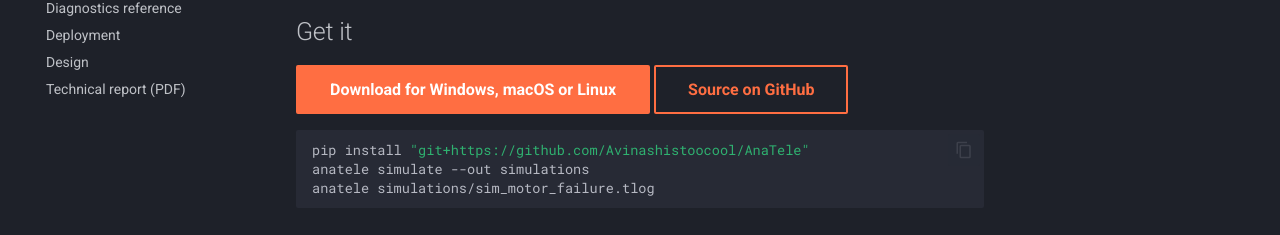
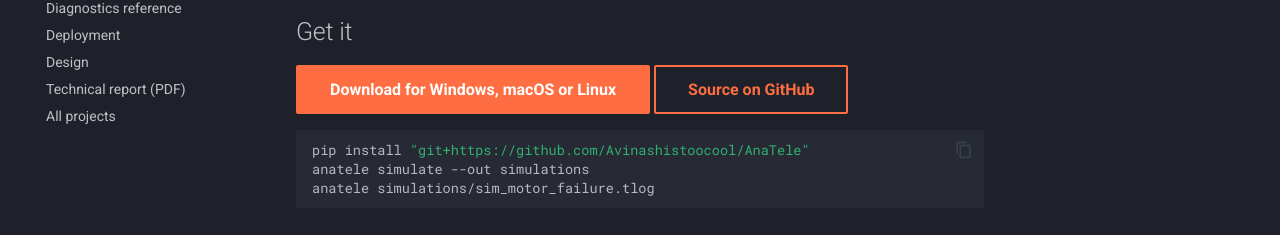
Before and after one commit to Avinashistoocool/AnaTele, an MkDocs documentation site: the page built from docs/index.md, in a window 1280 px wide and 900 px high, scrolled down 536 px. Shown: the part 656-891 px from the top of the window. Built offline with MkDocs 1.6.1 and Material for MkDocs 9.7.7, drawn with Linux system fonts in a browser that asks for light colours; comment, search, counter and statistics services are not loaded.

Commit message:
Docs: add All projects link to site nav
Co-authored-by: Copilot <223556219+Copilot@users.noreply.github.com>

```diff
--- a/mkdocs.yml
+++ b/mkdocs.yml
@@ -56,6 +56,7 @@ nav:
   - Deployment: DEPLOYMENT.md
   - Design: DESIGN.md
   - Technical report (PDF): AnaTele_Technical_Report.pdf
+  - All projects: https://avinashistoocool.github.io/projects/
 
 markdown_extensions:
   - admonition
```
